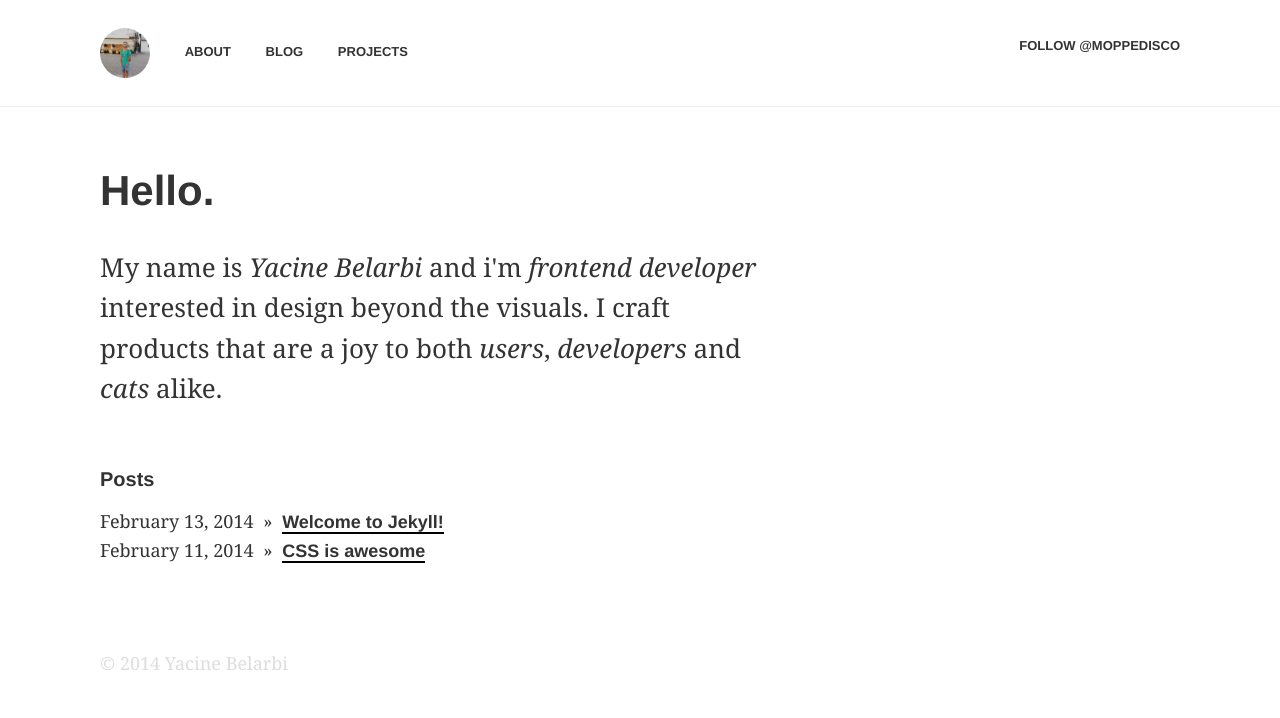
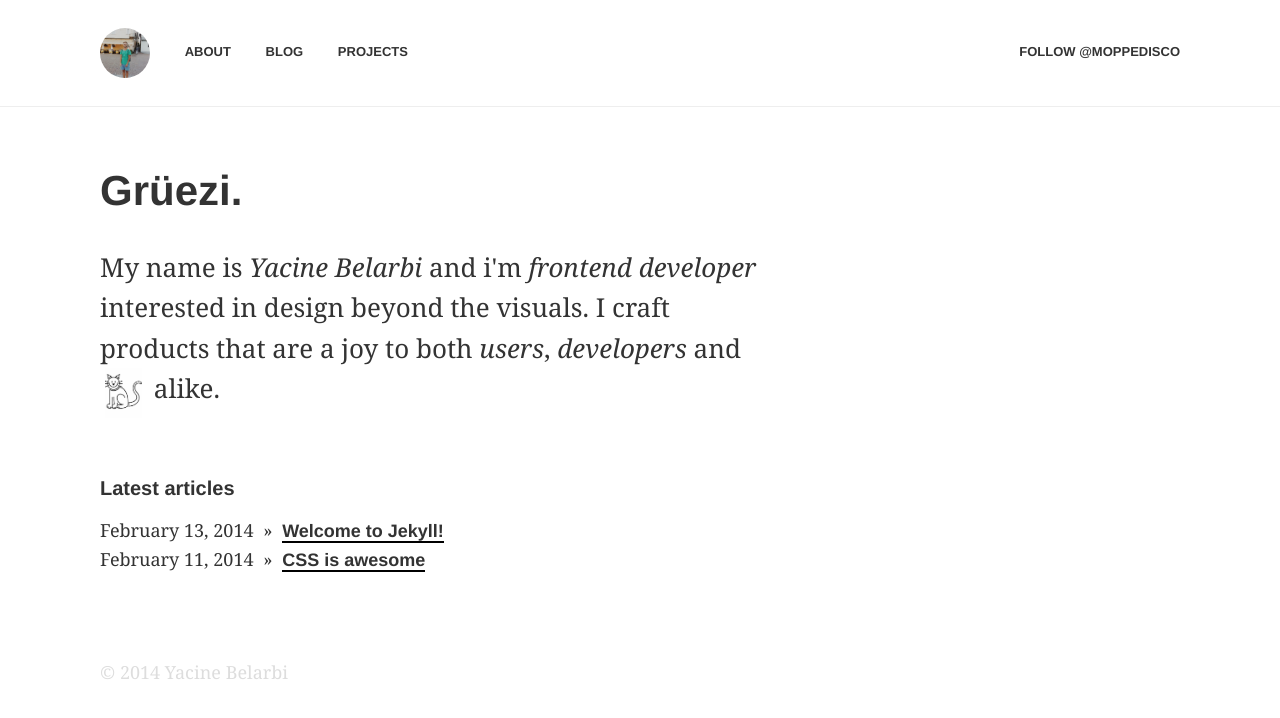
Before and after one commit to moppedisco/blog, a Jekyll site: the page built from index.html, in a window 1280 px wide. Shown: the top 718 px of the page. Built offline with Jekyll 4.4.1, drawn with Linux system fonts in a browser that asks for light colours; Markdown is read by kramdown in place of the engine named in the settings; comment, search, counter and statistics services are not loaded.

Commit message:
design tweaks

```diff
--- a/_includes/navigation.html
+++ b/_includes/navigation.html
@@ -1,10 +1,10 @@
 <nav class="nav" role="navigation">
 	<div class="page">
-		<a href="/"><img class="logo" src="/images/me.jpg" alt="Yacine Belarbi"></a>
-		<a href="/about">about</a>
-		<a href="/blog">blog</a>
-		<a href="/projects">projects</a>
-		<a href="https://twitter.com/moppedisco" class="twitter-follow-button" data-show-count="false" data-size="large">Follow @moppedisco</a>
+		<a title="Home" class="logo" href="/"><img src="/images/me.jpg" alt="Yacine Belarbi"></a>
+		<a title="About" href="/about">about</a>
+		<a title="Blog" href="/blog">blog</a>
+		<a title="Projects" href="/projects">projects</a>
+		<a title="Follow" href="https://twitter.com/moppedisco" class="twitter-follow-button" data-show-count="false" data-size="large">Follow @moppedisco</a>
 <script>!function(d,s,id){var js,fjs=d.getElementsByTagName(s)[0],p=/^http:/.test(d.location)?'http':'https';if(!d.getElementById(id)){js=d.createElement(s);js.id=id;js.src=p+'://platform.twitter.com/widgets.js';fjs.parentNode.insertBefore(js,fjs);}}(document, 'script', 'twitter-wjs');</script>
 	</div>
 </nav>
--- a/css/style.css
+++ b/css/style.css
@@ -1576,6 +1576,9 @@
   color: #ddd;
 }
 .logo {
+  border: none;
+}
+.logo img {
   width: 50px;
   height: 50px;
   border-radius: 100px;
@@ -1602,11 +1605,16 @@
   }
 }
 .nav a {
-  border-bottom: none;
+  border-bottom-color: #fff;
   text-transform: uppercase;
   font-size: 13px;
   font-weight: bold;
   font-family: 'Helvetica Neue', Helvetica, Arial, sans-serif;
+  padding: 6px 0;
+}
+.nav a.active,
+.nav a:hover {
+  border-bottom-color: #000;
 }
 .twitter-follow-button {
   float: right;
@@ -1630,6 +1638,10 @@
   margin-bottom: 56px;
   font-size: 26px;
 }
+.intro .cats {
+  vertical-align: top;
+  margin: 0 5px;
+}
 .post .meta {
   color: #999;
   margin: -28px 0 0;
--- a/index.html
+++ b/index.html
@@ -1,17 +1,23 @@
 ---
 layout: default
-title: Your New Jekyll Site
+title: Yacine Belarbi - Frontend developer
 ---
-
 <article class="intro">
-	<h1>Hello.</h1>
-	<p>My name is <i>Yacine Belarbi</i> and i'm  <i>frontend developer</i> interested in design beyond the visuals. I craft products that are a joy to both <i>users</i>, <i>developers</i> and <i>cats</i> alike.</p>
+	<h1 title="Hello." id="greeting">Hello.</h1>
+	<p>My name is <i>Yacine Belarbi</i> and i'm  <i>frontend developer</i> interested in design beyond the visuals. I craft products that are a joy to both <i>users</i>, <i>developers</i> and <img class="cats" title="cats" src="/images/cat.gif" width="37" alt="cats"> alike.</p>
 </article>
 <div class="blog-post-list">
-	<h3>Posts</h3>
+	<h3>Latest articles</h3>
 	<ul>
 	{% for post in site.posts %}
 		<li><time>{{ post.date | date: "%B %d, %Y" }}</time> &raquo; <a class="delta" href="{{ post.url }}">{{ post.title }}</a></li>
 	{% endfor %}
 	</ul>
 </div>
+<script>
+	var greetings = Array("Hello.","Bonjour.","Grüezi.");
+	var greeting = greetings[Math.floor(Math.random()*greetings.length)];
+
+	var element = document.getElementById("greeting");
+	element.innerHTML = greeting;
+</script>
```
Also changed, not shown: css/style.less (+16 -1 lines), images/cat.gif (added).
